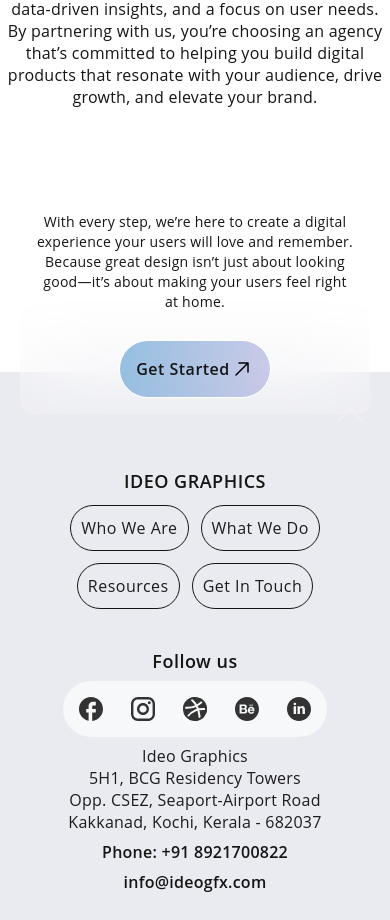
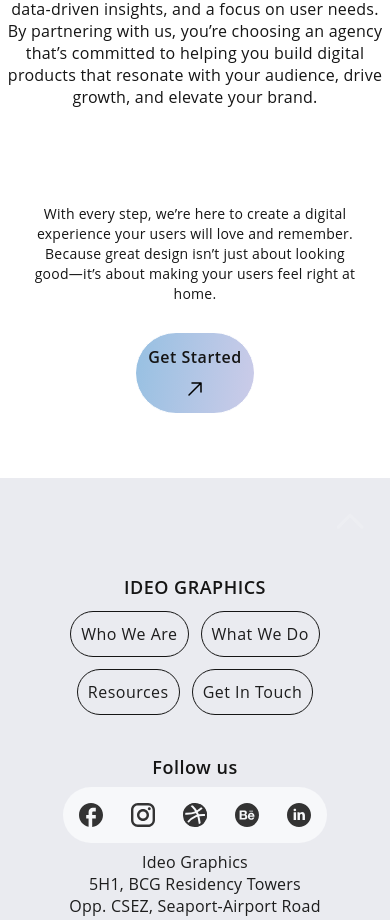
Before and after one commit to ideoguru/ideogfx.com, a Next.js app: page /what-we-do in a window 390 px wide. Shown: the part 4040-4960 px from the top of the page. Built offline with nearby package versions, Linux system fonts and the light colour scheme.

Commit message:
CTA Alignment

```diff
--- a/src/styles/WhatWeDo_GetStarted.module.css
+++ b/src/styles/WhatWeDo_GetStarted.module.css
@@ -1,5 +1,5 @@
 /* Base styles */
-.getStartedFrame {
+/* .getStartedFrame {
     width: 100%;
     position: relative;
     height: 244px;
@@ -7,23 +7,9 @@
     font-size: 16px;
     color: #151515;
     font-family: 'Open Sans';
-  }
+  } */
 
-  .container {
-    position: absolute;
-    top: 56px;
-    left: 140px; /* Align with the left side of HowWeDoFrame */
-    backdrop-filter: blur(40px);
-    border-radius: 12px;
-    background-color: rgba(247, 248, 250, 0.1);
-    width: 1160px; /* Match the width of HowWeDoFrame */
-    display: flex;
-    flex-direction: column;
-    align-items: center; /* Center content horizontally */
-    justify-content: center;
-    gap: 16px;
-    padding: 24px; /* Add padding for better spacing */
-  }
+
 
   .topSectiondescription {
     align-self: stretch;
@@ -88,25 +74,80 @@
   }
 
   /* Media Queries for Responsiveness */
-  @media (max-width: 1200px) {
+  .getStartedFrame {
+    width: 100%;
+    display: flex;
+    flex-direction: column;
+    align-items: center;
+    justify-content: center;
+    padding: 80px 0;
+    text-align: center;
+    font-size: 16px;
+    color: #151515;
+    font-family: 'Open Sans';
+    background: transparent;
+}
+
+.container {
+    width: 100%;
+    max-width: 1160px;
+    margin: 0 auto;
+    backdrop-filter: blur(40px);
+    border-radius: 12px;
+    background-color: rgba(247, 248, 250, 0.1);
+    display: flex;
+    flex-direction: column;
+    align-items: center;
+    justify-content: center;
+    gap: 16px;
+    padding: 40px 24px;
+}
+
+/* Keep existing styles for other elements, modify responsive section: */
+
+@media (max-width: 1200px) {
     .container {
-      left: 20px; /* Adjust for smaller screens */
-      width: calc(100% - 40px); /* Full width with padding */
+        width: 90%;
+        padding: 40px 20px;
     }
-  }
+}
 
-  @media (max-width: 768px) {
+@media (max-width: 768px) {
+    .getStartedFrame {
+        padding: 60px 0;
+    }
+
     .container {
-      padding: 16px; /* Reduce padding for smaller screens */
+        width: 95%;
+        padding: 32px 16px;
     }
 
     .withEveryStep {
-      font-size: 14px; /* Smaller font size for mobile */
-      line-height: 20px;
+        font-size: 14px;
+        line-height: 20px;
+        padding: 0 10px;
+    }
+
+    .getStartedParent {
+        padding: 12px;
     }
 
     .getStarted {
-      font-size: 16px; /* Smaller font size for mobile */
-      line-height: 20px;
+        font-size: 16px;
     }
-  }
+}
+
+@media (max-width: 480px) {
+    .getStartedFrame {
+        padding: 40px 0;
+    }
+
+    .container {
+        padding: 24px 12px;
+    }
+
+    .getStartedParent {
+        flex-direction: column;
+        gap: 8px;
+    }
+}
```
